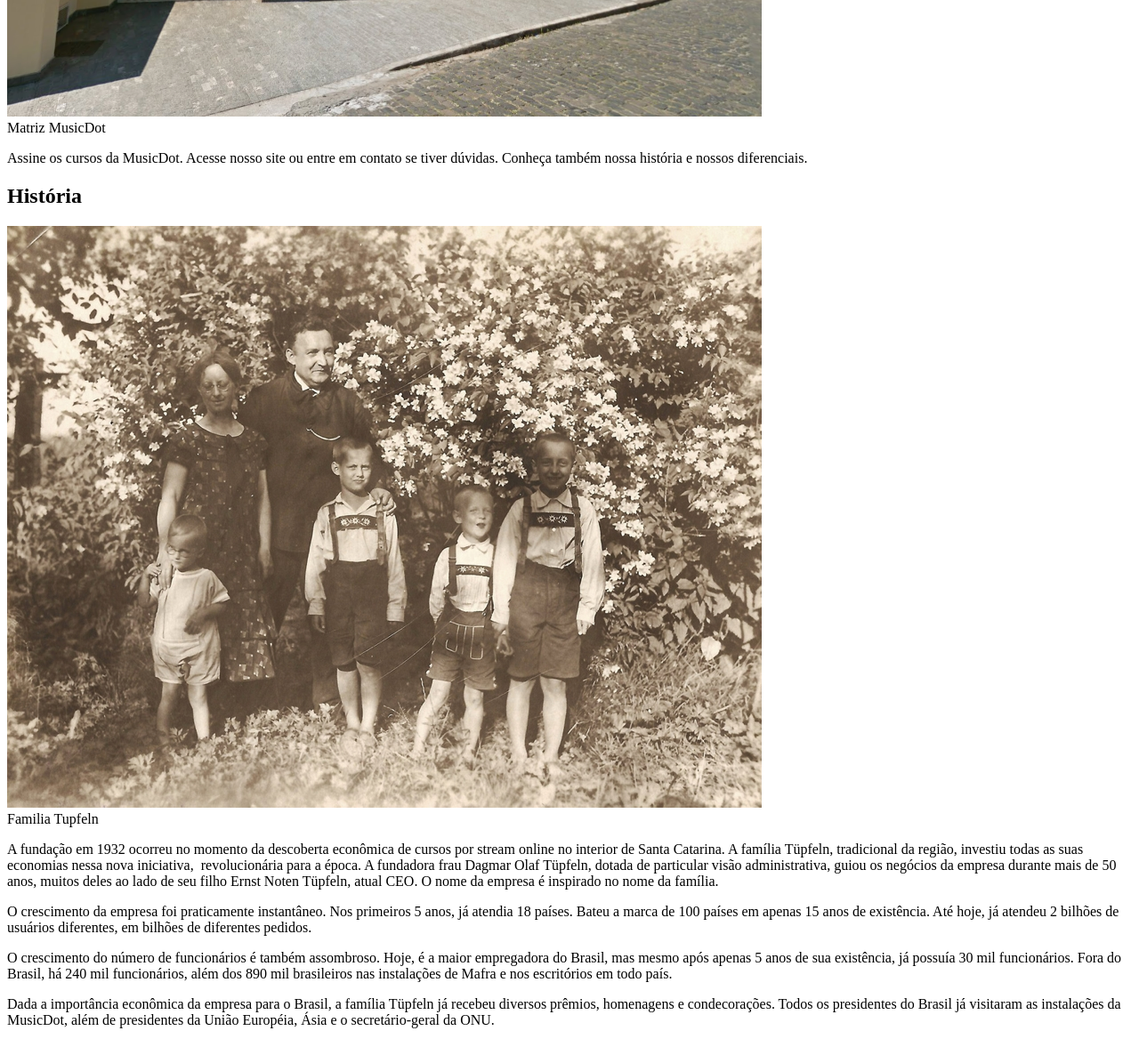
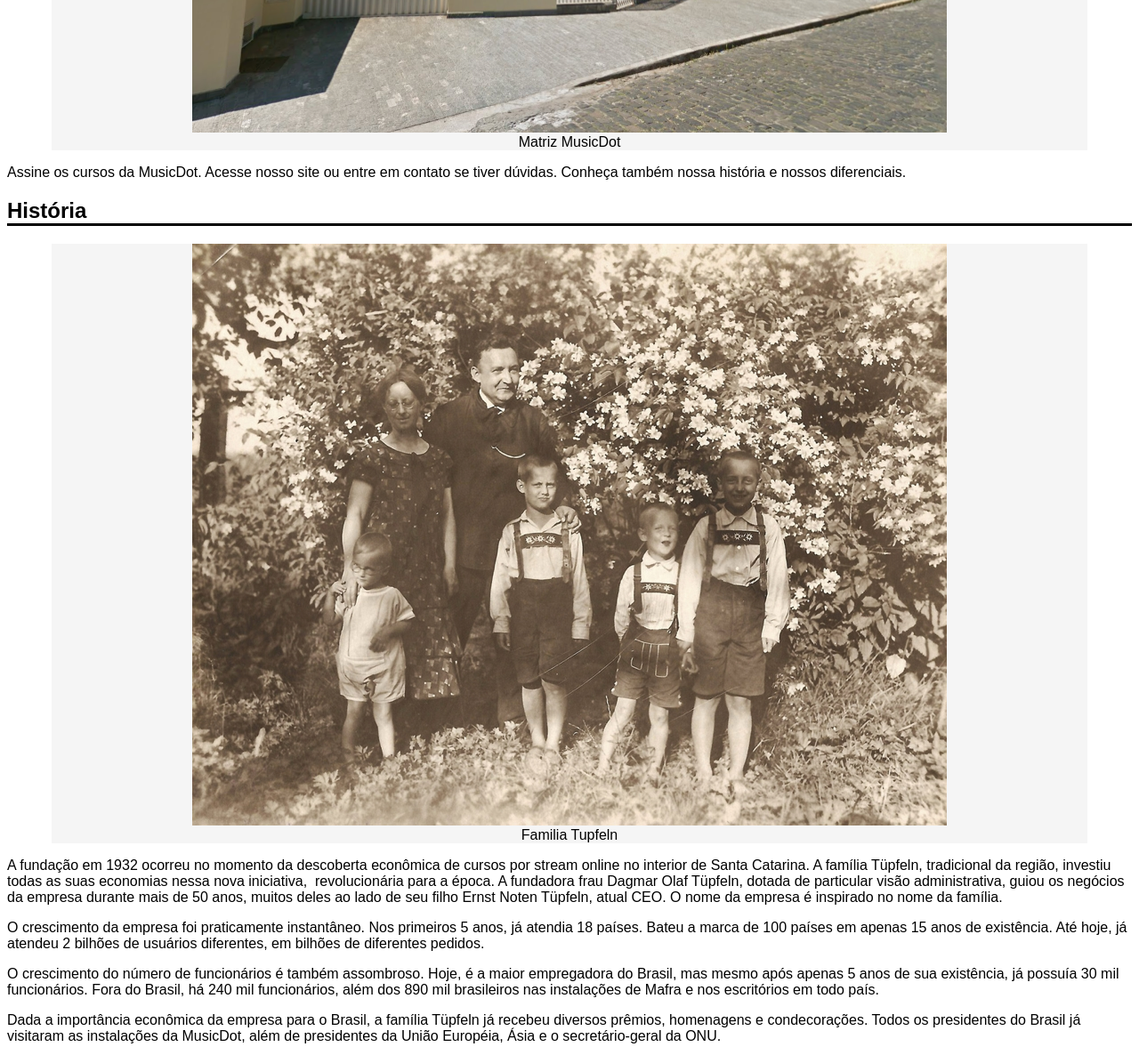
Before and after one commit to Guidon157/html, a plain HTML site: page Atividade 3.html in a window 1280 px wide. Shown: the part 680-1857 px from the top of the page at 89% size. Drawn offline with Linux system fonts and the light colour scheme.

Commit message:
Atividade3

```diff
--- /dev/null
+++ b/Atividade 3.css
@@ -0,0 +1,38 @@
+body {
+    font-family: Arial, Helvetica, sans-serif;
+}
+h1 {
+    color: #3D3D3D;
+    background-color: #E1EDF2;
+}
+h2 {
+    border-bottom: solid black;
+}
+.Matriz {
+    position: relative;
+    display: flex;
+    justify-content: center;
+    background-color: whitesmoke;
+    margin-left: 50px;
+    margin-right: 50px;
+    padding-bottom: 20px;
+}
+.Legenda1 {
+    position: absolute;
+    bottom: 0;
+    text-align: center;
+}
+.Familia {
+    position: relative;
+    display: flex;
+    justify-content: center;
+    background-color: whitesmoke;
+    margin-right: 50px;
+    margin-left: 50px;
+    padding-bottom: 20px;
+}
+.Legenda2 {
+    position: absolute;
+    bottom: 0;
+    text-align: center;
+}
--- a/Atividade 3.html
+++ b/Atividade 3.html
@@ -5,22 +5,26 @@
     <meta name="viewport" content="width=device-width, initial-scale=1.0">
     <link rel="shortcut icon" href="img/favicon.ico" type="image/x-icon">
     <title>MusicDot | Sobre a empresa</title>
+    <link rel="stylesheet" href="Atividade 3.css">
 </head>
 <body>
     <img src="img/logo.svg" alt="Logo MusidDot">
     <h1>Sobre a empresa</h1>
     <p>MusicDot	é a	maior escola online	de música em todo o	mundo. Fundada em 1932,	possui estúdios	em 124 países, sendo líder de mercado com mais de 90% de participação em 118 deles.</p>
     <p>Nossa	matriz	fica	em	Mafra,	em	Santa	Catarina.	De	lá,	saem	grande	parte	das	gravações	de	nossos	cursos.	Nossa	matriz:</p>
-    <img src="img/matriz-musicdot.png" alt="Matriz">
-    <br>Matriz MusicDot</br>
+    <div class="Matriz">
+    <img src="img/matriz-musicdot.png" alt="Matriz MusicDot">
+        <div class="Legenda1"><br>Matriz MusicDot</div>
+    </div>
     <p>Assine	os	cursos	da	MusicDot.	Acesse	nosso	site	ou	entre	em	contato se	tiver	dúvidas.	Conheça	também	nossa	história	e	nossos	diferenciais. </p>
     <h2>História</h2>
-    <img src="img/familia-tupfeln.jpg" alt="Familia">
-    <br>Familia Tupfeln</br>
+     <div class="Familia">
+    <img src="img/familia-tupfeln.jpg" alt="Familia Tupfeln">
+    <div class="Legenda2"><br>Familia Tupfeln</div>
+    </div>
     <p>A	fundação	em	1932	ocorreu	no	momento	da	descoberta	econômica	de	cursos	por	stream	online	no	interior	de	Santa	Catarina.	A família	Tüpfeln,	tradicional	da	região,	investiu	todas	as	suas	economias	nessa	nova	iniciativa, 		revolucionária	para	a	época.	A	fundadora	frau	Dagmar	Olaf	Tüpfeln,	dotada	de	particular	visão administrativa,	guiou	os	negócios	da	empresa	durante	mais	de	50	anos,	muitos	deles	ao	lado		de	seu	filho	Ernst	Noten	Tüpfeln,	atual	CEO.	O	nome	da	empresa	é	inspirado	no	nome	da	família.</p>
     <p>O	crescimento	da	empresa	foi	praticamente	instantâneo.	Nos	primeiros	5	anos,	já	atendia	18	países.		Bateu	a	marca	de	100	países	em	apenas	15	anos	de	existência.	Até	hoje,	já	atendeu	2	bilhões		de	usuários	diferentes,	em	bilhões	de	diferentes	pedidos.</p>
     <p>O	crescimento	do número	de	funcionários	é	também	assombroso.	Hoje,	é	a	maior	empregadora	do Brasil,	mas	mesmo	após	apenas	5	anos	de	sua	existência,	já	possuía	30	mil	funcionários.	Fora	do		Brasil,	há	240	mil	funcionários,	além	dos	890	mil	brasileiros	nas	instalações	de	Mafra	e nos	escritórios	em	todo	país.</p>
     <p>Dada	a	importância	econômica	da	empresa	para	o	Brasil,	a	família	Tüpfeln	já	recebeu	diversos	prêmios,		homenagens	e	condecorações.	Todos	os	presidentes	do	Brasil	já	visitaram	as	instalações	da	MusicDot,	além	de	presidentes	da	União	Européia,	Ásia	e	o	secretário-geral	da	ONU.</p>
-
 </body>
 </html>
```
